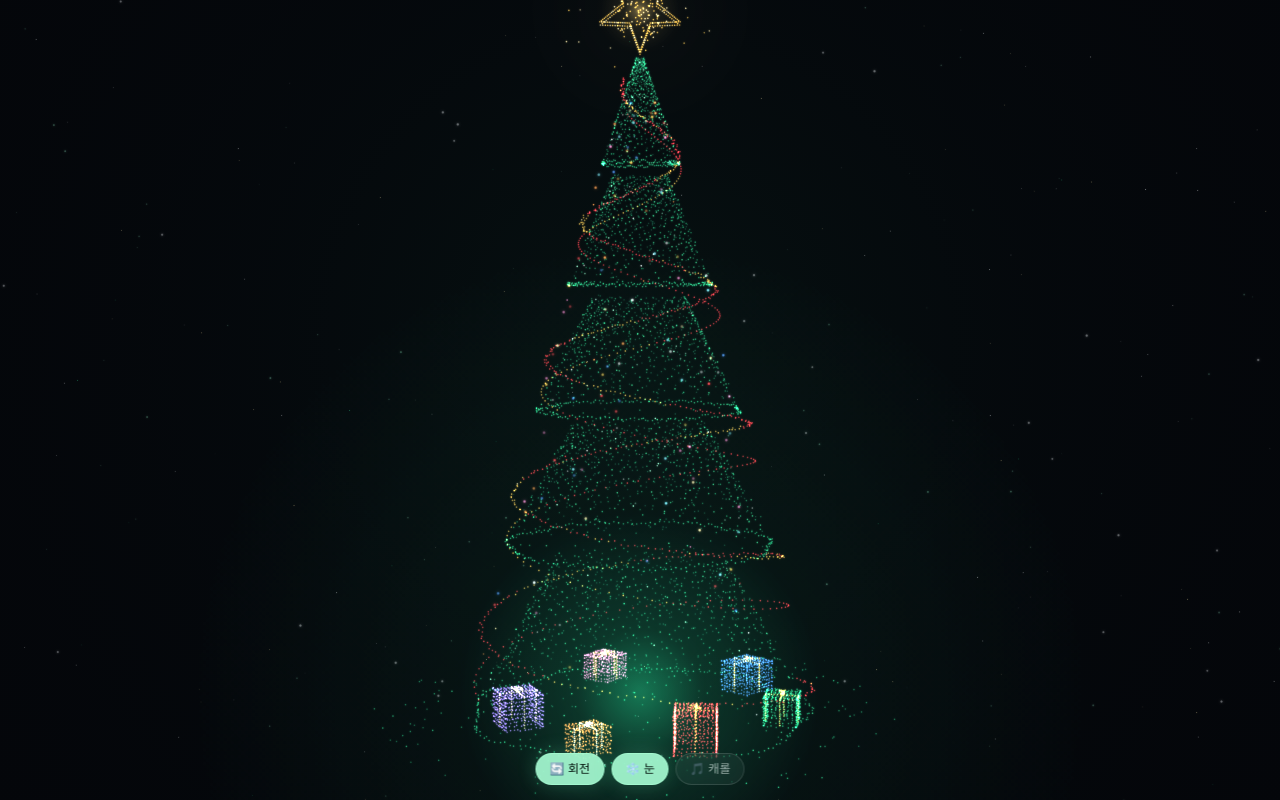
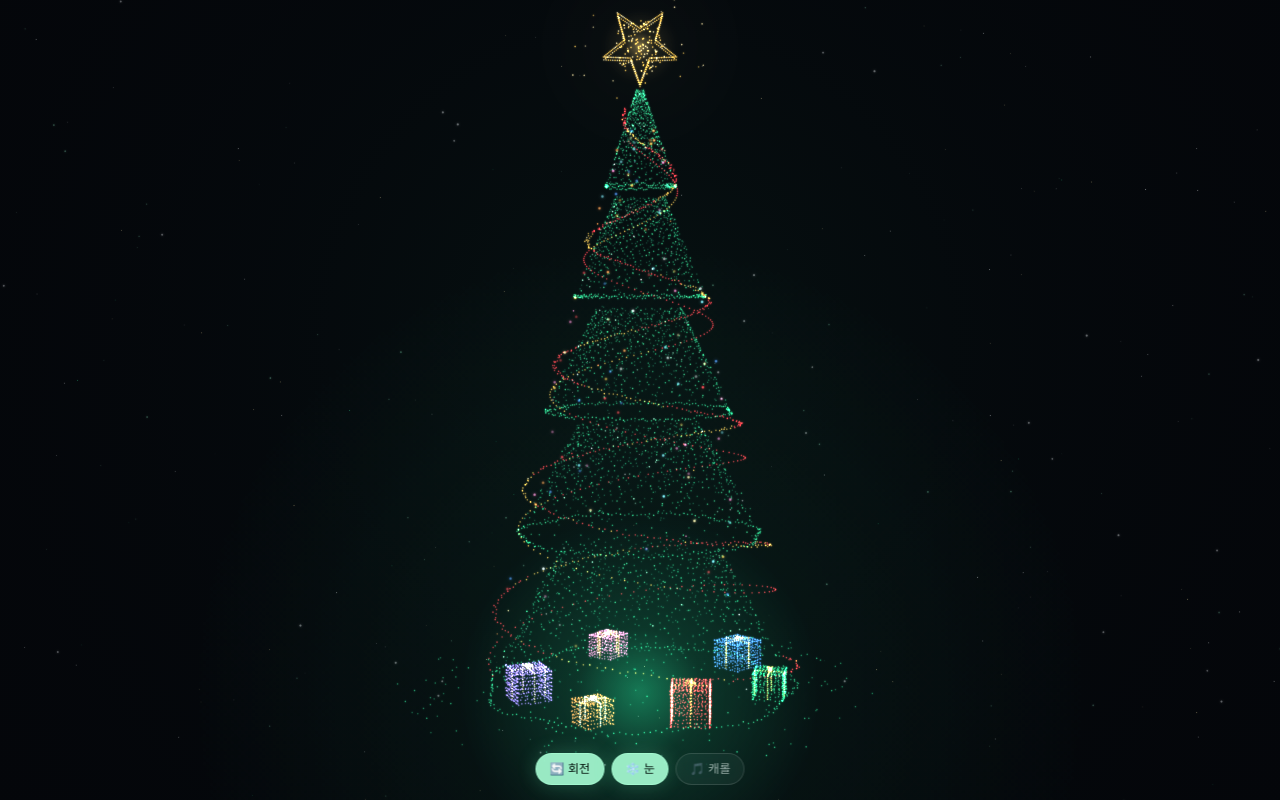
Before and after one commit to 7jw64t6k6z-art/eng-quiz, a plain HTML site: page christmas-tree.html in a window 1280 px wide. Drawn offline with Linux system fonts and the light colour scheme; animation ran at ten frames a second.

Commit message:
크리스마스 트리: 데스크톱에서 꼭대기 별이 잘리지 않도록 화면 맞춤 조정

```diff
--- a/christmas-tree.html
+++ b/christmas-tree.html
@@ -416,7 +416,7 @@
     cv.width = Math.round(VW * DPR);
     cv.height = Math.round(VH * DPR);
     ctx.setTransform(DPR, 0, 0, DPR, 0, 0);
-    BASE = Math.min(VH / 4.7, VW / 2.95);
+    BASE = Math.min(VH / 5.15, VW / 2.95);
     CX = VW * 0.5;
     CY = VH * 0.5 + VH * 0.03;
     makeGrads();
```
